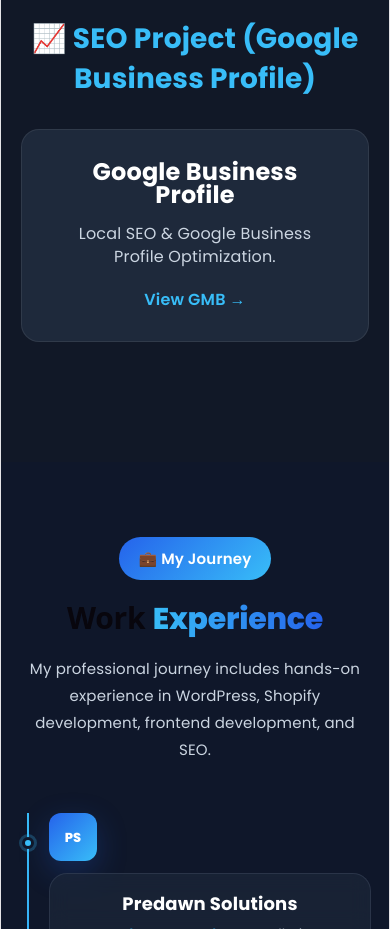
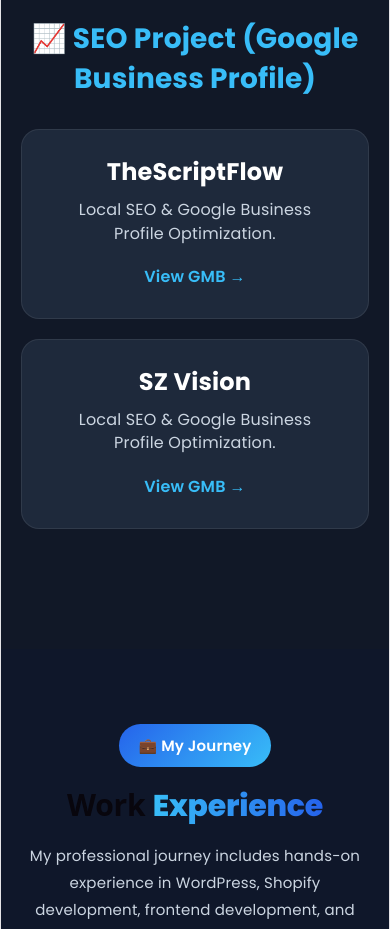
Before and after one commit to shahzaib1838/shahzaib-idrees, a React (Vite) app: page /guest-posting in a window 390 px wide. Shown: the part 3080-4009 px from the top of the page. Built offline with nearby package versions, Linux system fonts and the light colour scheme; no server answers.

Commit message:
Fix responsive layout and mobile spacing

```diff
--- a/src/App.css
+++ b/src/App.css
@@ -635,6 +635,9 @@
    padding: 50px 20px 50px 20px !important;
 
 
+}
+.project-card-box{
+flex-wrap: wrap;
 }
 }
 /* ================================
@@ -1062,7 +1065,13 @@
 /* =======================
         PROJECTS
 ======================= */
-
+.project-card-box{
+  display: flex;
+  align-items: center;
+  justify-content: center;
+
+  gap: 20px;
+}
 .projects{
 
     padding: 50px 80px 50px 80px;
--- a/src/Project.jsx
+++ b/src/Project.jsx
@@ -135,10 +135,10 @@
       <div className="project-category">
 
         <h3>📈 SEO Project (Google Business Profile)</h3>
-
+        <div class = "project-card-box">
         <div className="project-card">
 
-          <h4>Google Business Profile</h4>
+         <h4>TheScriptFlow</h4>
 
           <p>
             Local SEO & Google Business Profile Optimization.
@@ -152,6 +152,23 @@
           </a>
 
         </div>
+         <div className="project-card">
+
+          <h4>SZ Vision</h4>
+
+          <p>
+            Local SEO & Google Business Profile Optimization.
+          </p>
+
+          <a
+            href="https://share.google/7xfT7jfLODT0nL3Rc"
+            target="_blank"
+          >
+            View GMB →
+          </a>
+
+        </div>
+        </div>
 
       </div>
 
```
